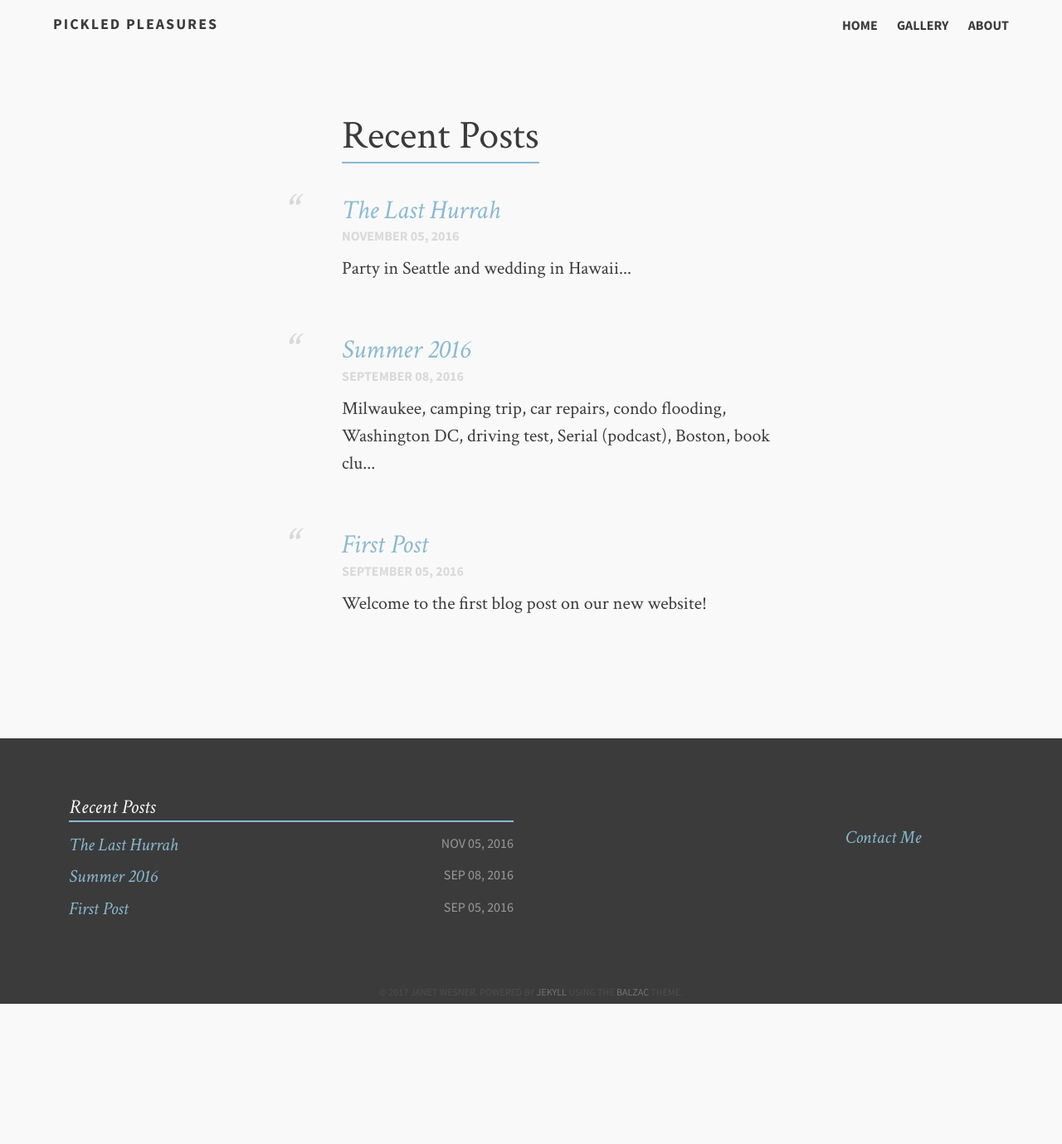
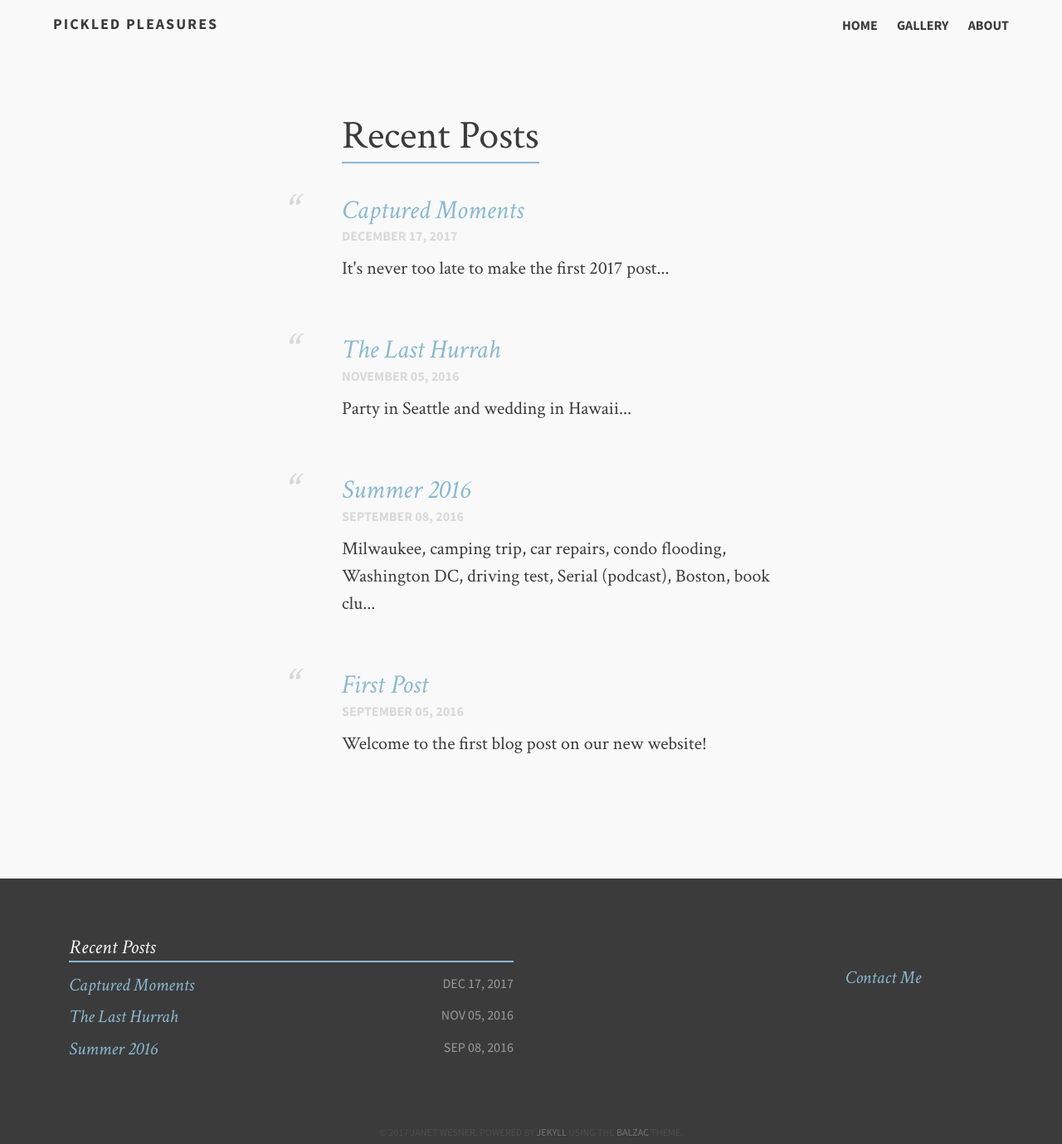
Before and after one commit to pickledpleasures/pickledpleasures.github.io, a Jekyll site: the page built from index.md, in a window 1280 px wide. Shown: the whole page at 83% size. Built offline with Jekyll 4.4.1, drawn with Linux system fonts in a browser that asks for light colours; before the commit the page ends 1210 px from its top, so only the background shows below that.

Commit message:
captured moment post

```diff
--- a/_layouts/post.html
+++ b/_layouts/post.html
@@ -4,7 +4,7 @@
 
 {% if page.image.feature %}
   <div class="overlay"></div>
-  {% if page.image.feature contains 'https://' | escape or page.image.feature contains 'http://' | escape %}
+  {% if page.image.feature contains 'http://' or page.image.feature contains 'https://' %}
   <div class="featured-image" style="background-image: url({{ page.image.feature }})"></div>
   {% else %}
   <div class="featured-image" style="background-image: url({{ site.url }}/images/{{ page.image.feature }})"></div>
--- /dev/null
+++ b/_posts/2017-12-17-captured-moments.md
@@ -0,0 +1,44 @@
+---
+layout: post-no-feature
+title: Captured Moments
+description: "It's never too late to make the first 2017 post..."
+category: articles
+tags: [blog]
+---
+
+Scenery shots are difficult. The sensation of physically being in an awe inspiring location can’t be replicated through a 2D static image, however nice the camera. My forays into landscape photography amounted to a handful of okay shots and a lot of blurry sunsets and full moons.
+
+<figure>
+  <img src="https://farm5.staticflickr.com/4646/39091141891_e8c91a1c0b_z.jpg">
+  <figcaption>Blurry full moon.</figcaption>
+</figure>
+
+This grainy picture though, reminds me of a memory. It’s from when E was in Chicago and snapped that amazing candid photo that was used for the wedding invite. From this blurry moon picture, I remember balancing on rocks, trying to do yoga poses, and feelings of being happy, chilly, and awkward (maybe my mind is filling in some blanks here).
+
+Not to say that the value of a photo depends solely on linked memories. There are some shots that only a still image can capture.
+
+<figure>
+  <img src="https://farm5.staticflickr.com/4541/39060348752_16e763db30_z.jpg">
+  <figcaption>Modeling pose.</figcaption>
+</figure>
+
+And there are emotions and stories that can be created when photos taken out of context or through photo editing and post processing.
+
+<figure>
+  <img src="https://farm5.staticflickr.com/4590/38252108274_f9cde268ed_z.jpg">
+  <figcaption>The mafia boss and her victims.</figcaption>
+</figure>
+
+<figure>
+  <img src="https://farm5.staticflickr.com/4645/25225012278_291bc53b97_o.gif">
+  <figcaption>Turtles climbing out of a scuzzy pond.</figcaption>
+</figure>
+
+<figure>
+  <img src="https://farm5.staticflickr.com/4553/27313951849_43908ce03e_z.jpg">
+  <figcaption>Stylized Chicago.</figcaption>
+</figure>
+
+L likes to travel, probably a lot more than me. For most of our trips, I end up lugging around my chunky DSLR camera. I think it makes me pay attention to things that I otherwise wouldn’t. Plus, as L has determined, I otherwise don’t remember things.
+
+When I think back, most of my earliest memories are of events where photos were taken. I’m not sure if what I am remembering is the actual time of when the photos were taken or if I am really remembering discussions and thoughts about the photos later. For an individual, does the actual history matter more or the adulterated memory?
```
Also changed, not shown: gallery.md (+6 -2 lines), Gemfile.lock.
